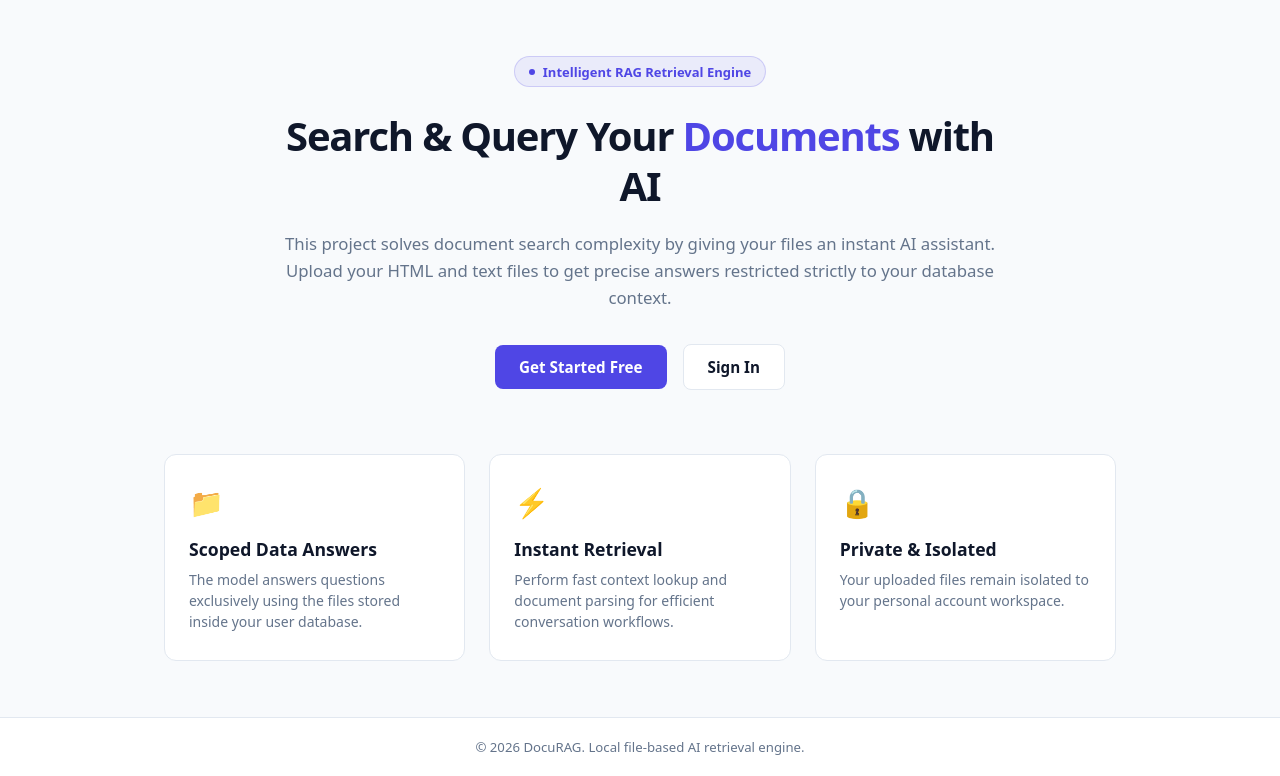
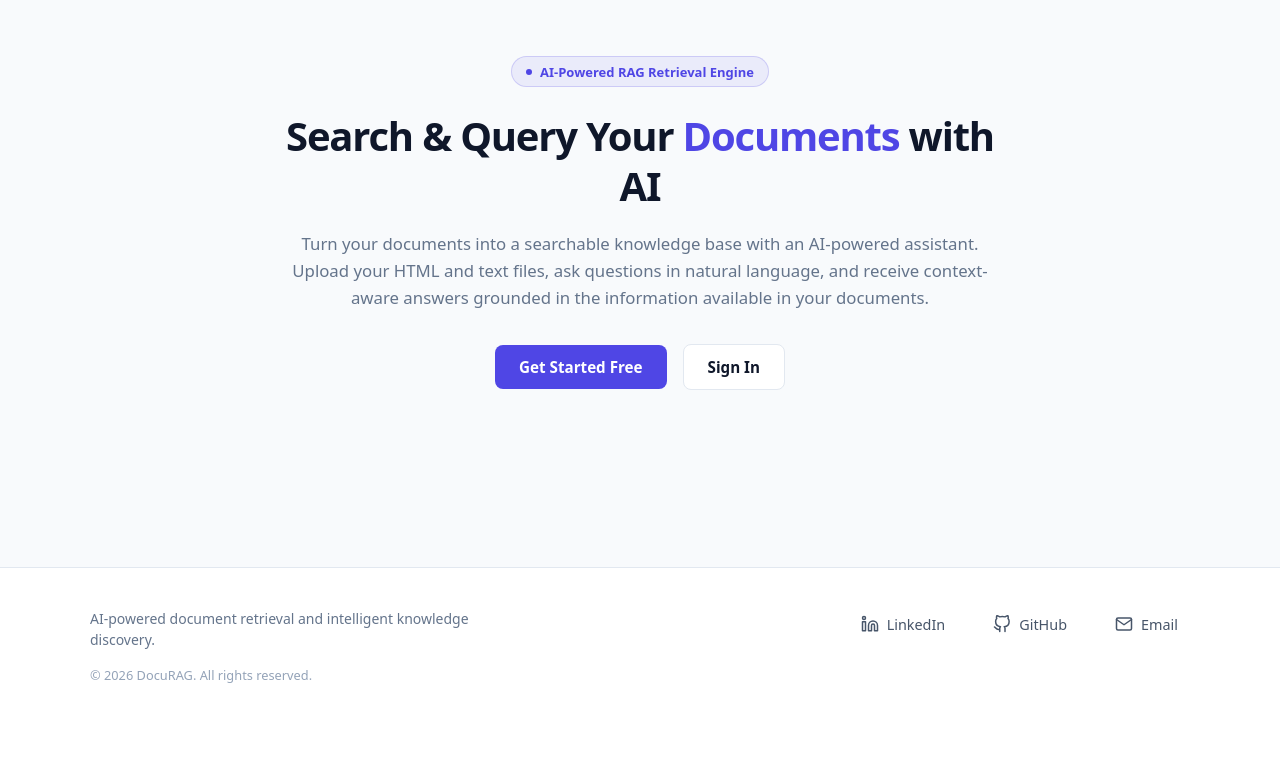
Before and after one commit to MohamedKirate-hub/PDFChat, a Django app: page / in a window 1280 px wide. Shown: the part 63-839 px from the top of the page. After the commit the page ends 746 px from the top, so only its background shows below. Run offline with Django 5.2, Linux system fonts and the light colour scheme.

Commit message:
2026-10-21 14:53 modify the footer and validate upload files suffix and size

```diff
--- a/pdfRAG/chatbot/templates/home.html
+++ b/pdfRAG/chatbot/templates/home.html
@@ -12,7 +12,7 @@
     <!-- Hero Section -->
     <section class="hero-section">
         <div class="hero-badge">
-            <span class="badge-dot"></span> Intelligent RAG Retrieval Engine
+            <span class="badge-dot"></span> AI-Powered RAG Retrieval Engine
         </div>
 
         <h1 class="hero-title">
@@ -20,39 +20,27 @@
         </h1>
 
         <p class="hero-subtitle">
-            This project solves document search complexity by giving your files an instant AI assistant.
-            Upload your HTML and text files to get precise answers restricted strictly to your database context.
+            Turn your documents into a searchable knowledge base with an AI-powered assistant.
+            Upload your HTML and text files, ask questions in natural language, and receive
+            context-aware answers grounded in the information available in your documents.
         </p>
 
         <div class="hero-actions">
             {% if request.user.is_authenticated %}
-                <a href="{% url 'conversations' %}" class="btn-hero-primary">Start Chatting</a>
-                <a href="{% url 'uploaded-files' %}" class="btn-hero-secondary">Manage Files</a>
+                <a href="{% url 'conversations' %}" class="btn-hero-primary">
+                    Start Chatting
+                </a>
+                <a href="{% url 'uploaded-files' %}" class="btn-hero-secondary">
+                    Manage Files
+                </a>
             {% else %}
-                <a href="{% url 'register' %}" class="btn-hero-primary">Get Started Free</a>
-                <a href="{% url 'login' %}" class="btn-hero-secondary">Sign In</a>
+                <a href="{% url 'register' %}" class="btn-hero-primary">
+                    Get Started Free
+                </a>
+                <a href="{% url 'login' %}" class="btn-hero-secondary">
+                    Sign In
+                </a>
             {% endif %}
-        </div>
-    </section>
-
-    <!-- Key Features Grid -->
-    <section class="features-grid">
-        <div class="feature-card">
-            <div class="feature-icon">📁</div>
-            <h3 class="feature-title">Scoped Data Answers</h3>
-            <p class="feature-desc">The model answers questions exclusively using the files stored inside your user database.</p>
-        </div>
-
-        <div class="feature-card">
-            <div class="feature-icon">⚡</div>
-            <h3 class="feature-title">Instant Retrieval</h3>
-            <p class="feature-desc">Perform fast context lookup and document parsing for efficient conversation workflows.</p>
-        </div>
-
-        <div class="feature-card">
-            <div class="feature-icon">🔒</div>
-            <h3 class="feature-title">Private & Isolated</h3>
-            <p class="feature-desc">Your uploaded files remain isolated to your personal account workspace.</p>
         </div>
     </section>
 </div>
--- a/pdfRAG/static/core/base.css
+++ b/pdfRAG/static/core/base.css
@@ -134,24 +134,113 @@ body {
 }
 
 /* ==========================================
-   Footer Styling
+   FOOTER STYLES
    ========================================== */
 .footer {
-  background-color: var(--bg-surface);
-  border-top: 1px solid var(--border-color);
-  padding: 1.25rem 0;
+  width: 100%;
+  background-color: #ffffff;
+  border-top: 1px solid #e2e8f0;
+  padding: 2.5rem 1.5rem;
   margin-top: auto;
+  box-sizing: border-box;
 }
 
 .footer-container {
-  max-width: 1200px;
+  max-width: 1100px;
   margin: 0 auto;
-  padding: 0 1.5rem;
-  text-align: center;
+  display: flex;
+  justify-content: space-between;
+  align-items: flex-start;
+  gap: 2rem;
+  flex-wrap: wrap;
 }
 
-.footer-container p {
+/* Brand Section */
+.footer-brand {
+  display: flex;
+  flex-direction: column;
+  gap: 0.5rem;
+  max-width: 380px;
+}
+
+.footer-logo {
+  display: inline-flex;
+  align-items: center;
+  gap: 0.5rem;
+  font-size: 1.25rem;
+  font-weight: 700;
+  color: #1e293b;
+  text-decoration: none;
+  transition: opacity 0.2s ease;
+}
+
+.footer-logo:hover {
+  opacity: 0.85;
+}
+
+.logo-icon {
+  font-size: 1.1rem;
+}
+
+.footer-tagline {
+  font-size: 0.875rem;
+  color: #64748b;
+  line-height: 1.5;
   margin: 0;
-  font-size: 0.825rem;
-  color: var(--text-muted);
 }
+
+.footer-copyright {
+  font-size: 0.8rem;
+  color: #94a3b8;
+  margin-top: 0.5rem;
+}
+
+/* Links Section */
+.footer-links {
+  display: flex;
+  align-items: center;
+  gap: 1.5rem;
+  flex-wrap: wrap;
+}
+
+.footer-link {
+  display: inline-flex;
+  align-items: center;
+  gap: 0.5rem;
+  color: #475569;
+  text-decoration: none;
+  font-size: 0.9rem;
+  font-weight: 500;
+  padding: 0.4rem 0.75rem;
+  border-radius: 6px;
+  transition: all 0.2s ease;
+}
+
+.footer-link:hover {
+  color: #3182ce;
+  background-color: #f1f5f9;
+}
+
+.footer-icon {
+  flex-shrink: 0;
+  transition: transform 0.2s ease;
+}
+
+.footer-link:hover .footer-icon {
+  transform: translateY(-1px);
+}
+
+/* Responsive Alignment */
+@media (max-width: 640px) {
+  .footer-container {
+    flex-direction: column;
+    align-items: flex-start;
+    gap: 1.5rem;
+  }
+
+  .footer-links {
+    width: 100%;
+    justify-content: flex-start;
+    gap: 1rem;
+  }
+}
--- a/pdfRAG/templates/footer.html
+++ b/pdfRAG/templates/footer.html
@@ -1,5 +1,40 @@
 <footer class="footer">
     <div class="footer-container">
-        <p>&copy; {% now "Y" %} DocuRAG. Local file-based AI retrieval engine.</p>
+        <!-- Brand & Description -->
+        <div class="footer-brand">
+            <p class="footer-tagline">
+                AI-powered document retrieval and intelligent knowledge discovery.
+            </p>
+            <p class="footer-copyright">
+                &copy; {% now "Y" %} DocuRAG. All rights reserved.
+            </p>
+        </div>
+
+        <!-- Social & Contact Links -->
+        <div class="footer-links">
+            <a href="https://www.linkedin.com/in/mohamed-kirate" target="_blank" rel="noopener noreferrer" class="footer-link">
+                <svg class="footer-icon" xmlns="http://www.w3.org/2000/svg" width="18" height="18" viewBox="0 0 24 24" fill="none" stroke="currentColor" stroke-width="2" stroke-linecap="round" stroke-linejoin="round">
+                    <path d="M16 8a6 6 0 0 1 6 6v7h-4v-7a2 2 0 0 0-2-2 2 2 0 0 0-2 2v7h-4v-7a6 6 0 0 1 6-6z"></path>
+                    <rect x="2" y="9" width="4" height="12"></rect>
+                    <circle cx="4" cy="4" r="2"></circle>
+                </svg>
+                <span>LinkedIn</span>
+            </a>
+
+            <a href="https://github.com/MohamedKirate-hub" target="_blank" rel="noopener noreferrer" class="footer-link">
+                <svg class="footer-icon" xmlns="http://www.w3.org/2000/svg" width="18" height="18" viewBox="0 0 24 24" fill="none" stroke="currentColor" stroke-width="2" stroke-linecap="round" stroke-linejoin="round">
+                    <path d="M9 19c-5 1.5-5-2.5-7-3m14 6v-3.87a3.37 3.37 0 0 0-.94-2.61c3.14-.35 6.44-1.54 6.44-7A5.44 5.44 0 0 0 20 4.77 5.07 5.07 0 0 0 19.91 1S18.73.65 16 2.48a13.38 13.38 0 0 0-7 0C6.27.65 5.09 1 5.09 1A5.07 5.07 0 0 0 5 4.77a5.44 5.44 0 0 0-1.5 3.78c0 5.42 3.3 6.61 6.44 7A3.37 3.37 0 0 0 9 18.13V22"></path>
+                </svg>
+                <span>GitHub</span>
+            </a>
+
+            <a href="mailto:med.kirate@gmail.com" class="footer-link">
+                <svg class="footer-icon" xmlns="http://www.w3.org/2000/svg" width="18" height="18" viewBox="0 0 24 24" fill="none" stroke="currentColor" stroke-width="2" stroke-linecap="round" stroke-linejoin="round">
+                    <path d="M4 4h16c1.1 0 2 .9 2 2v12c0 1.1-.9 2-2 2H4c-1.1 0-2-.9-2-2V6c0-1.1.9-2 2-2z"></path>
+                    <polyline points="22,6 12,13 2,6"></polyline>
+                </svg>
+                <span>Email</span>
+            </a>
+        </div>
     </div>
 </footer>
```
Also changed, not shown: pdfRAG/loading/views.py (+12 -0 lines), pdfRAG/data/uploads/README.md (deleted), pdfRAG/db.sqlite3, 5 other files.
